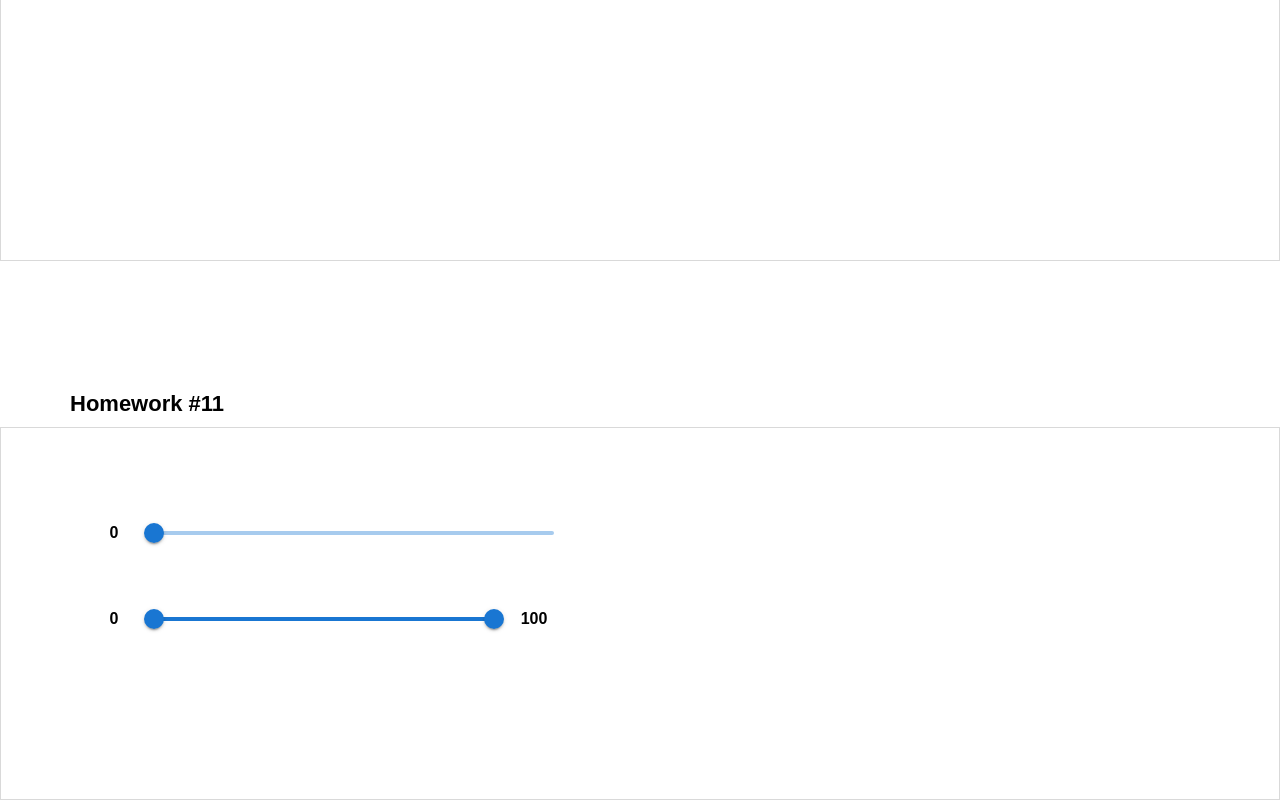
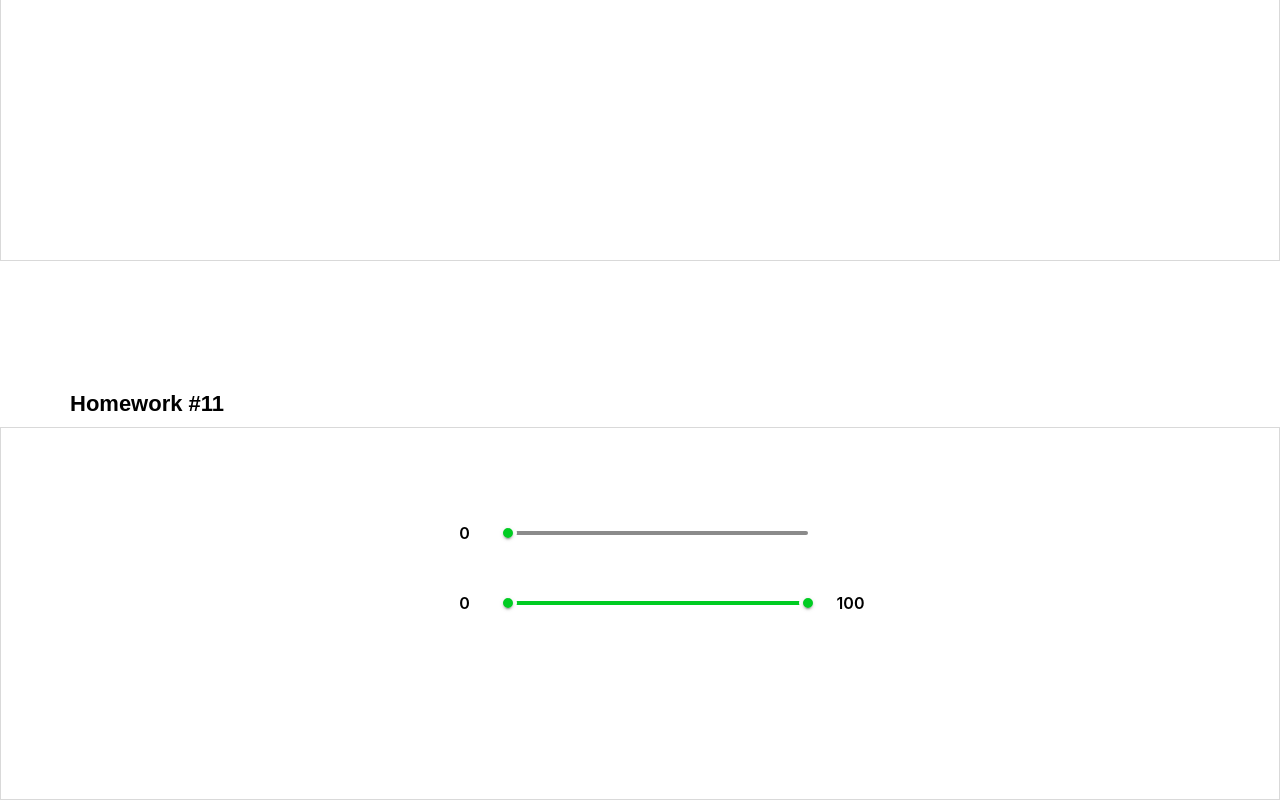
Before and after one commit to MarinaArmenovnaDev/HW-sprint-2, a React (Create React App) app: page /#/error404 in a window 1280 px wide. Shown: the part 3234-4034 px from the top of the page. Built offline with nearby package versions, Linux system fonts and the light colour scheme.

Commit message:
first commit

```diff
--- a/src/s2-homeworks/hw11/HW11.module.css
+++ b/src/s2-homeworks/hw11/HW11.module.css
@@ -1,23 +1,24 @@
 .container {
     display: flex;
     flex-direction: column;
-    gap: 56px;
-    padding: 20px;
+    gap: 40px;
     width: 100%;
     max-width: 500px;
-
+    margin: 0 auto;
+    padding: 20px;
 }
 
 .wrapper {
     display: flex;
     align-items: center;
-    gap: 20px;
+    width: 100%;
+    gap: 15px;
 }
 
 .number {
-    font: 600 16px/1.25 "Montserrat", sans-serif;
-    color: #000;
-    min-width: 40px;
+    font-size: 16px;
+    font-weight: 600;
+    min-width: 36px;
     text-align: center;
     flex-shrink: 0;
 }
--- a/src/s2-homeworks/hw11/HW11.tsx
+++ b/src/s2-homeworks/hw11/HW11.tsx
@@ -5,26 +5,25 @@ import {restoreState} from '../hw06/localStorage/localStorage'
 import SuperRange from './common/c7-SuperRange/SuperRange'
 
 function HW11() {
-
-
     const [value1, setValue1] = useState(restoreState<number>('hw11-value1', 0))
     const [value2, setValue2] = useState(restoreState<number>('hw11-value2', 100))
-
-
 
     const change = (event: Event, value: number | number[]) => {
         if (Array.isArray(value)) {
             setValue1(value[0])
             setValue2(value[1])
         } else {
-            setValue1(value as number)
+            setValue1(value)
+            // Ensure value2 is always greater than value1
+            if (value >= value2) {
+                setValue2(Math.min(100, value + 1))
+            }
         }
     }
 
     return (
         <div id={'hw11'}>
             <div className={s2.hwTitle}>Homework #11</div>
-
             <div className={s2.hw}>
                 <div className={s.container}>
                     <div className={s.wrapper}>
@@ -33,6 +32,7 @@ function HW11() {
                             id={'hw11-single-slider'}
                             value={value1}
                             onChange={change}
+                            data-testid="single-slider"
                         />
                     </div>
                     <div className={s.wrapper}>
@@ -41,6 +41,7 @@ function HW11() {
                             id={'hw11-double-slider'}
                             value={[value1, value2]}
                             onChange={change}
+                            data-testid="double-slider"
                         />
                         <span id={'hw11-value-2'} className={s.number}>{value2}</span>
                     </div>
--- a/src/s2-homeworks/hw11/common/c7-SuperRange/SuperRange.tsx
+++ b/src/s2-homeworks/hw11/common/c7-SuperRange/SuperRange.tsx
@@ -5,7 +5,28 @@ const SuperRange: React.FC<SliderProps> = (props) => {
     return (
         <Slider
             sx={{
-
+                width: '300px',
+                margin: '0 10px',
+                color: '#00CC22',
+                '& .MuiSlider-rail': {
+                    backgroundColor: '#8B8B8B',
+                    opacity: 1,
+                    height: 4,
+                },
+                '& .MuiSlider-track': {
+                    backgroundColor: '#00CC22',
+                    height: 4,
+                    border: 'none',
+                },
+                '& .MuiSlider-thumb': {
+                    width: 18,
+                    height: 18,
+                    backgroundColor: '#00CC22',
+                    border: '4px solid white',
+                    '&:focus, &:hover, &.Mui-active': {
+                        boxShadow: '0 0 0 4px rgba(0, 204, 34, 0.3)',
+                    },
+                },
             }}
             {...props}
         />
```
